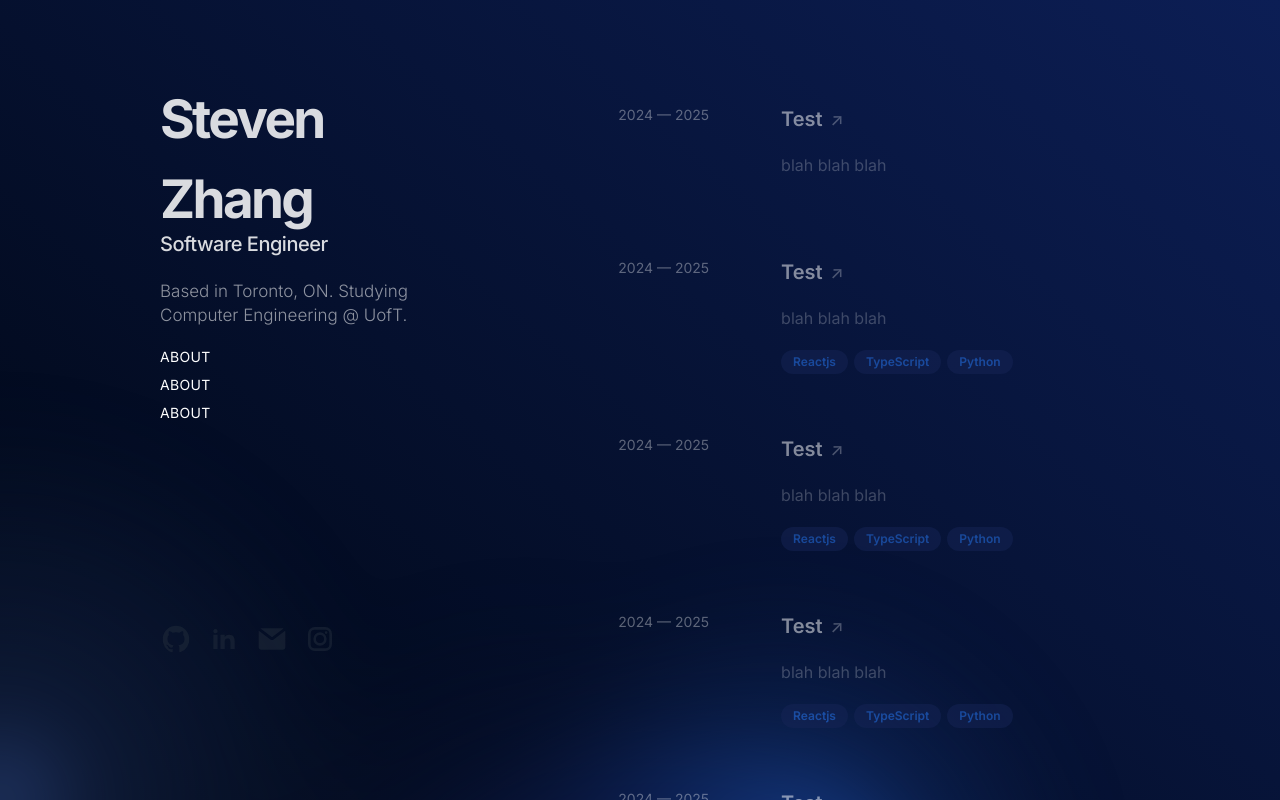
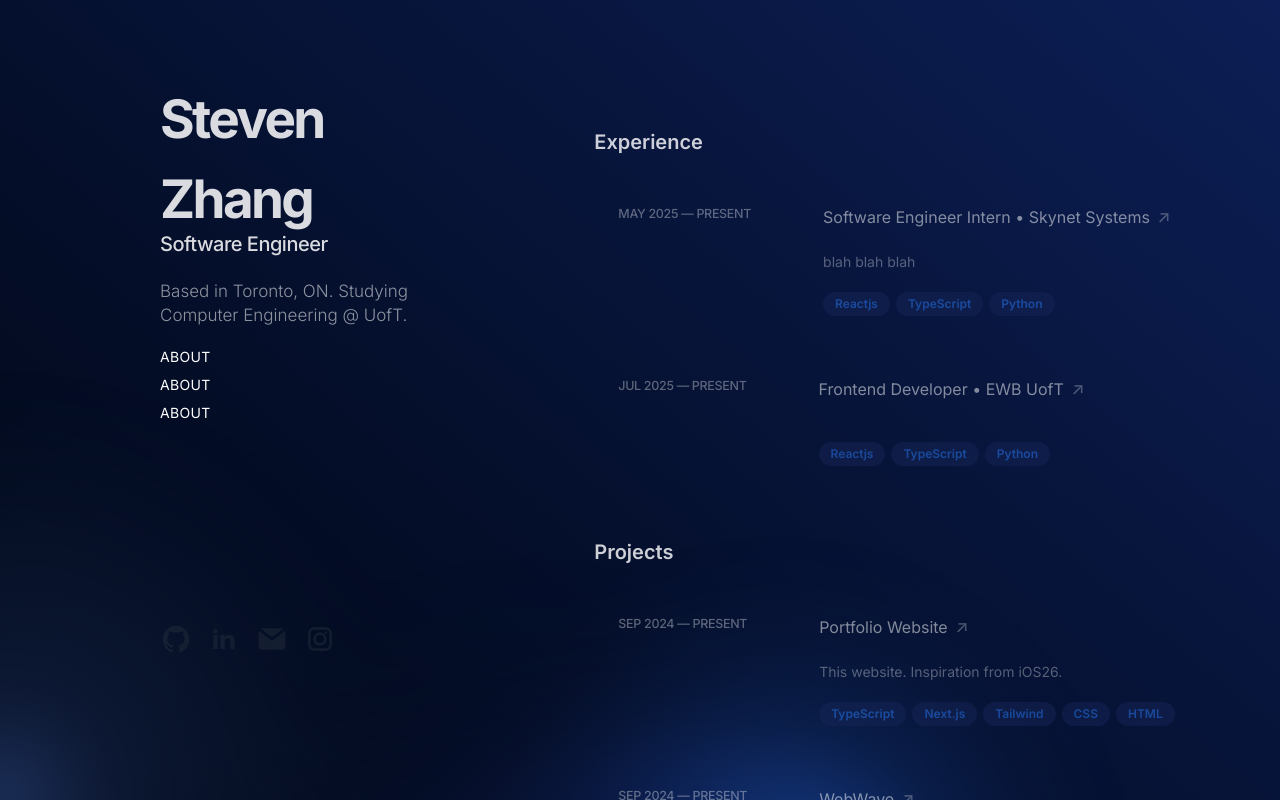
Before and after one commit to stev-jz/website, a Next.js app in the folder site/: page / in a window 1280 px wide. Built offline with nearby package versions, Linux system fonts and the light colour scheme.

Commit message:
added Exp, projects, education sections

```diff
--- a/site/src/app/page.tsx
+++ b/site/src/app/page.tsx
@@ -1,7 +1,5 @@
 import Sidebar from '@/components/SideBar'
 import { BackgroundGradientAnimation } from '@/components/ui/background-gradient-animation';
-import GlassContainer from '@/components/GlassContainer';
-import ExperienceSection from '@/components/sections/ExperienceSection';
 import RightPanel from '@/components/RightPanel';
 
 export default function home() {
--- a/site/src/components/GlassContainer.tsx
+++ b/site/src/components/GlassContainer.tsx
@@ -32,11 +32,11 @@ export default function GlassContainer(props: GlassContainerProps)
 
       flex gap-10 justify-start p-6'>
       <div className=" flex gap-10 justify-start">
-        <div className="mr-8 text-sm opacity-70 text-white">
+        <div className="mr-8 text-[12.5px] tracking-tight font-[500] opacity-70 text-white">
           {props.date}
         </div>
         <div className="flex flex-col gap-5">
-          <h1 className="transition-colors duration-100 ease-out group-hover:text-blue-500 text-xl font-semibold text-white">
+          <h1 className="transition-colors duration-100 ease-out group-hover:text-blue-500 text-l text-white">
             {props.title}
             <div className="
               inline-block
@@ -55,7 +55,7 @@ export default function GlassContainer(props: GlassContainerProps)
             -&gt;
             </div>
             </h1>
-          <p className="text-gray-300 opacity-55">{props.description}</p>
+          <p className="text-[14px] text-white opacity-65">{props.description}</p>
           <ul className="flex">
             { props.tags && props.tags.map(tag =>
             <li
--- a/site/src/components/RightPanel.tsx
+++ b/site/src/components/RightPanel.tsx
@@ -1,10 +1,13 @@
 import ExperienceSection from "./sections/ExperienceSection";
+import EducationSection from "./sections/EducationSection";
+import ProjectsSection from "./sections/ProjectsSection";
 
 export default function RightPanel(){
     return(
         <aside className="pt-20">
             <ExperienceSection></ExperienceSection>
-
+            <ProjectsSection></ProjectsSection>
+            <EducationSection></EducationSection>
 
 
         </aside>
--- /dev/null
+++ b/site/src/components/sections/EducationSection.tsx
@@ -0,0 +1,17 @@
+import GlassContainer from "../GlassContainer";
+
+export default function EducationSection(){
+    return(
+        <div>
+            <h1 className="opacity-80 mt-12 mb-6 text-xl text-white font-semibold">
+                Education
+            </h1>
+            <GlassContainer
+                date="SEP 2024 — PRESENT"
+                title="BASc, Computer Engineering • UofT"
+                description="GPA: 3.86/4.00 Dean's Honours List. Relevant Courses: C, C++, Linear Algebra"
+                link="https://www.ece.utoronto.ca/">
+            </GlassContainer>
+        </div>
+    )
+}
--- a/site/src/components/sections/ExperienceSection.tsx
+++ b/site/src/components/sections/ExperienceSection.tsx
@@ -3,51 +3,18 @@ import GlassContainer from "../GlassContainer";
 export default function ExperienceSection(){
     return(
         <div>
+            <h1 className="opacity-80 mt-12 mb-6 text-xl text-white font-semibold">Experience</h1>
             <GlassContainer
-                date="2024 — 2025"
-                title="Test"
-                description="blah blah blah"
-                link="https://www.skynetsystems.ca/">
-            </GlassContainer>
-            <GlassContainer
-                date="2024 — 2025"
-                title="Test"
+                date="MAY 2025 — PRESENT"
+                title="Software Engineer Intern • Skynet Systems"
                 description="blah blah blah"
                 link="https://www.skynetsystems.ca/"
                 tags={["Reactjs", "TypeScript", "Python"]}>
             </GlassContainer>
             <GlassContainer
-                date="2024 — 2025"
-                title="Test"
-                description="blah blah blah"
-                link="https://www.skynetsystems.ca/"
-                tags={["Reactjs", "TypeScript", "Python"]}>
-            </GlassContainer>
-            <GlassContainer
-                date="2024 — 2025"
-                title="Test"
-                description="blah blah blah"
-                link="https://www.skynetsystems.ca/"
-                tags={["Reactjs", "TypeScript", "Python"]}>
-            </GlassContainer>
-            <GlassContainer
-                date="2024 — 2025"
-                title="Test"
-                description="blah blah blah"
-                link="https://www.skynetsystems.ca/"
-                tags={["Reactjs", "TypeScript", "Python"]}>
-            </GlassContainer>
-            <GlassContainer
-                date="2024 — 2025"
-                title="Test"
-                description="blah blah blah"
-                link="https://www.skynetsystems.ca/"
-                tags={["Reactjs", "TypeScript", "Python"]}>
-            </GlassContainer>
-            <GlassContainer
-                date="2024 — 2025"
-                title="Test"
-                description="blah blah blah"
+                date="JUL 2025 — PRESENT"
+                title="Frontend Developer • EWB UofT"
+                description=""
                 link="https://www.skynetsystems.ca/"
                 tags={["Reactjs", "TypeScript", "Python"]}>
             </GlassContainer>
--- /dev/null
+++ b/site/src/components/sections/ProjectsSection.tsx
@@ -0,0 +1,29 @@
+import GlassContainer from "../GlassContainer";
+
+export default function ProjectsSection(){
+    return(
+        <div>
+            <h1 className="opacity-80 mt-12 mb-6 text-xl text-white font-semibold">
+                Projects
+            </h1>
+            <GlassContainer
+                date="SEP 2024 — PRESENT"
+                title="Portfolio Website"
+                description="This website. Inspiration from iOS26."
+                link="https://www.ece.utoronto.ca/"
+                tags={["TypeScript", "Next.js", "Tailwind", "CSS", "HTML", ]}>
+            </GlassContainer><GlassContainer
+                date="SEP 2024 — PRESENT"
+                title="WebWave"
+                description=""
+                link="https://www.ece.utoronto.ca/">
+            </GlassContainer>
+            <GlassContainer
+                date="SEP 2024 — PRESENT"
+                title="tvAnswers AI"
+                description=""
+                link="https://www.ece.utoronto.ca/">
+            </GlassContainer>
+        </div>
+    )
+}
```
